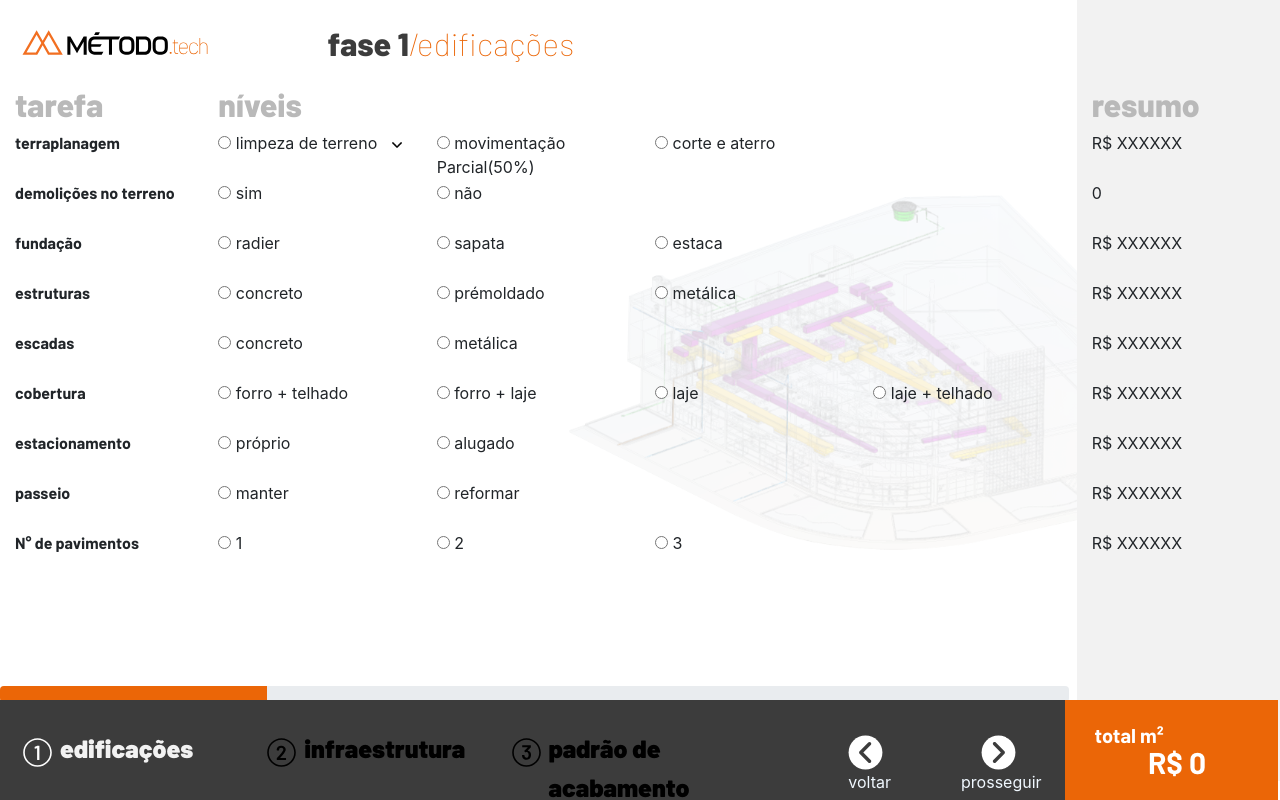
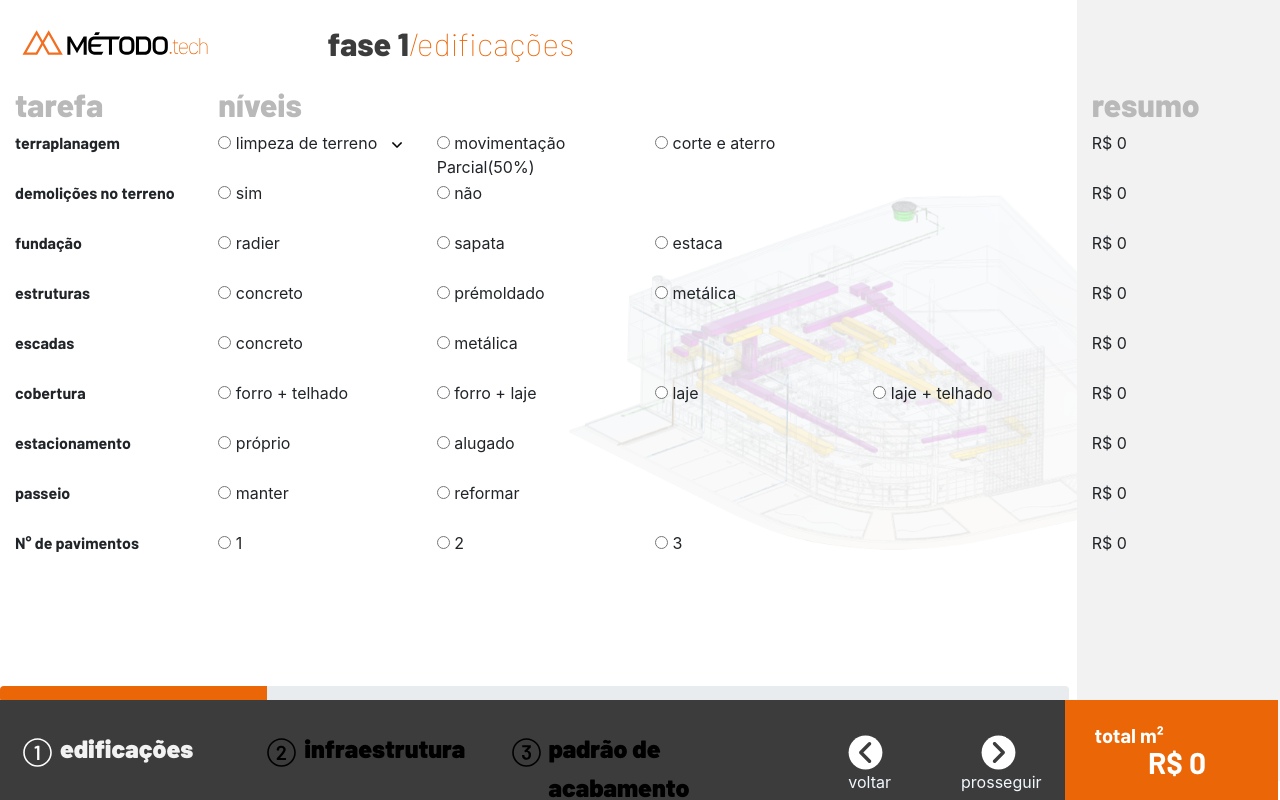
Before and after one commit to dieguto/metodo-construtor-virtual, a React (Create React App) app in the folder construtor-virtual/: page /reforma in a window 1280 px wide. Shown: the top 800 px of the page. Built offline with nearby package versions, Linux system fonts and the light colour scheme.

Commit message:
Enviando os dados do menu lateral

```diff
--- a/construtor-virtual/src/components/Edificacoes.js
+++ b/construtor-virtual/src/components/Edificacoes.js
@@ -449,7 +449,10 @@ export default class Edificacoes extends Component {
           </div>
           <div className="col-1  regular"></div>
           <div className="col-1  regular"></div>
-          <div className="col-2  regular menu-resumo">R$ XXXXXX</div>
+          <div className="col-2  regular menu-resumo">
+            {" "}
+            R$ {this.state.item1}
+          </div>
 
           {/* DEMOLIÇÕES DE TERRENO */}
 
@@ -477,7 +480,10 @@ export default class Edificacoes extends Component {
           </div>
           <div className="col-2  regular"></div>
           <div className="col-2  regular"></div>
-          <div className="col-2  regular menu-resumo">{this.state.item2}</div>
+          <div className="col-2  regular menu-resumo">
+            {" "}
+            R$ {this.state.item2}
+          </div>
 
           {/* FUNDAÇÃO */}
 
@@ -513,7 +519,10 @@ export default class Edificacoes extends Component {
             <span className=""> estaca</span>{" "}
           </div>
           <div className="col-2  regular"></div>
-          <div className="col-2  regular menu-resumo">R$ XXXXXX</div>
+          <div className="col-2  regular menu-resumo">
+            {" "}
+            R$ {this.state.item3}
+          </div>
 
           {/* ESTRUTURAS */}
 
@@ -549,7 +558,9 @@ export default class Edificacoes extends Component {
             metálica
           </div>
           <div className="col-2  regular"></div>
-          <div className="col-2  regular menu-resumo">R$ XXXXXX</div>
+          <div className="col-2  regular menu-resumo">
+            R$ {this.state.item4}
+          </div>
 
           {/* ESCADAS */}
 
@@ -576,7 +587,10 @@ export default class Edificacoes extends Component {
           </div>
           <div className="col-2  regular"></div>
           <div className="col-2  regular"></div>
-          <div className="col-2  regular menu-resumo"> R$ XXXXXX</div>
+          <div className="col-2  regular menu-resumo">
+            {" "}
+            R$ {this.state.item5}
+          </div>
 
           {/* COBERTURA */}
 
@@ -621,7 +635,10 @@ export default class Edificacoes extends Component {
             />{" "}
             laje + telhado
           </div>
-          <div className="col-2  regular menu-resumo"> R$ XXXXXX</div>
+          <div className="col-2  regular menu-resumo">
+            {" "}
+            R$ {this.state.item6}
+          </div>
 
           {/* ESTACIONAMENTO */}
 
@@ -648,7 +665,9 @@ export default class Edificacoes extends Component {
           </div>
           <div className="col-2  regular"></div>
           <div className="col-2  regular"></div>
-          <div className="col-2  regular menu-resumo">R$ XXXXXX</div>
+          <div className="col-2  regular menu-resumo">
+            R$ {this.state.item7}
+          </div>
 
           {/* PASSEIO */}
 
@@ -675,7 +694,10 @@ export default class Edificacoes extends Component {
           </div>
           <div className="col-2  regular"></div>
           <div className="col-2  regular"></div>
-          <div className="col-2  regular menu-resumo"> R$ XXXXXX</div>
+          <div className="col-2  regular menu-resumo">
+            {" "}
+            R$ {this.state.item8}
+          </div>
 
           {/* Numero de pavimentos */}
 
@@ -713,7 +735,10 @@ export default class Edificacoes extends Component {
             3
           </div>
           <div className="col-2  regular"></div>
-          <div className="col-2  regular menu-resumo"> R$ XXXXXX</div>
+          <div className="col-2  regular menu-resumo">
+            {" "}
+            R$ {this.state.item9}
+          </div>
 
           <div className="col-10 espacamento "></div>
           <div className="col-2 espacamento  menu-resumo"></div>
--- a/construtor-virtual/src/components/InfraEstrutura.js
+++ b/construtor-virtual/src/components/InfraEstrutura.js
@@ -434,7 +434,10 @@ export default class InfraEstrutura extends Component {
           <div className="col-1  regular"></div>
           <div className="col-1  regular"></div>
 
-          <div className="col-2  regular menu-resumo">R$ XXXXXX</div>
+          <div className="col-2  regular menu-resumo">
+            {" "}
+            R$ {this.state.item1}
+          </div>
 
           {/* ELÉTRICA COMUM */}
 
@@ -490,7 +493,10 @@ export default class InfraEstrutura extends Component {
             5000
           </div>
 
-          <div className="col-2  regular menu-resumo">R$ XXXXXX</div>
+          <div className="col-2  regular menu-resumo">
+            {" "}
+            R$ {this.state.item2}
+          </div>
 
           {/* REDE LÓGICA */}
 
@@ -518,7 +524,10 @@ export default class InfraEstrutura extends Component {
           <div className="col-2 "></div>
 
           <div className="col-2  regular"></div>
-          <div className="col-2  regular menu-resumo">R$ XXXXXX</div>
+          <div className="col-2  regular menu-resumo">
+            {" "}
+            R$ {this.state.item3}
+          </div>
 
           {/* DISTRIBUIÇÃO ELÉTRICA */}
 
@@ -576,7 +585,10 @@ export default class InfraEstrutura extends Component {
             5000
           </div>
 
-          <div className="col-2  regular menu-resumo">R$ XXXXXX</div>
+          <div className="col-2  regular menu-resumo">
+            {" "}
+            R$ {this.state.item4}
+          </div>
 
           {/* TELEFONIA */}
 
@@ -632,7 +644,10 @@ export default class InfraEstrutura extends Component {
             5000
           </div>
 
-          <div className="col-2  regular menu-resumo"> R$ XXXXXX</div>
+          <div className="col-2  regular menu-resumo">
+            {" "}
+            R$ {this.state.item5}
+          </div>
 
           {/* ILUMINAÇÃO */}
 
@@ -687,7 +702,10 @@ export default class InfraEstrutura extends Component {
             />{" "}
             5000
           </div>
-          <div className="col-2  regular menu-resumo"> R$ XXXXXX</div>
+          <div className="col-2  regular menu-resumo">
+            {" "}
+            R$ {this.state.item6}
+          </div>
 
           {/* ENTRADA DE ENERGIA */}
 
@@ -736,7 +754,10 @@ export default class InfraEstrutura extends Component {
             desmembrar entrada
           </div>
 
-          <div className="col-2  regular menu-resumo">R$ XXXXXX</div>
+          <div className="col-2  regular menu-resumo">
+            {" "}
+            R$ {this.state.item7}
+          </div>
 
           {/* BOMBEIROS */}
 
@@ -772,7 +793,10 @@ export default class InfraEstrutura extends Component {
             extintores
           </div>
           <div className="col-2  regular"></div>
-          <div className="col-2  regular menu-resumo"> R$ XXXXXX</div>
+          <div className="col-2  regular menu-resumo">
+            {" "}
+            R$ {this.state.item8}
+          </div>
 
           {/* Rede Hidráulica */}
 
@@ -810,7 +834,10 @@ export default class InfraEstrutura extends Component {
             nova alimentação
           </div>
           <div className="col-2  regular"></div>
-          <div className="col-2  regular menu-resumo"> R$ XXXXXX</div>
+          <div className="col-2  regular menu-resumo">
+            {" "}
+            R$ {this.state.item9}
+          </div>
 
           {/* ACESSIBILIDADE */}
 
@@ -846,7 +873,10 @@ export default class InfraEstrutura extends Component {
             rampa
           </div>
           <div className="col-2  regular"></div>
-          <div className="col-2  regular menu-resumo"> R$ XXXXXX</div>
+          <div className="col-2  regular menu-resumo">
+            {" "}
+            R$ {this.state.item10}
+          </div>
 
           <div className="col-10 espacamento "></div>
           <div className="col-2 espacamento  menu-resumo"></div>
--- a/construtor-virtual/src/components/PadraoAcabamento.js
+++ b/construtor-virtual/src/components/PadraoAcabamento.js
@@ -455,7 +455,10 @@ export default class PadraoAcabamento extends Component {
             5000
           </div>
 
-          <div className="col-2  regular menu-resumo">R$ XXXXXX</div>
+          <div className="col-2  regular menu-resumo">
+            {" "}
+            R$ {this.state.item1}
+          </div>
 
           {/* revestimento-parede */}
 
@@ -513,7 +516,10 @@ export default class PadraoAcabamento extends Component {
             <span className=""> 5000 </span>
           </div>
 
-          <div className="col-2  regular menu-resumo">R$ XXXXXX</div>
+          <div className="col-2  regular menu-resumo">
+            {" "}
+            R$ {this.state.item2}
+          </div>
 
           {/* forro */}
 
@@ -571,7 +577,10 @@ export default class PadraoAcabamento extends Component {
             <span className=""> 5000 </span>
           </div>
 
-          <div className="col-2  regular menu-resumo">R$ XXXXXX</div>
+          <div className="col-2  regular menu-resumo">
+            {" "}
+            R$ {this.state.item3}
+          </div>
 
           {/* caixilhos */}
 
@@ -600,7 +609,10 @@ export default class PadraoAcabamento extends Component {
           <div className="col-1  regular"></div>
           <div className="col-1  regular"></div>
 
-          <div className="col-2  regular menu-resumo">R$ XXXXXX</div>
+          <div className="col-2  regular menu-resumo">
+            {" "}
+            R$ {this.state.item4}
+          </div>
 
           {/* painel bdn */}
 
@@ -646,7 +658,10 @@ export default class PadraoAcabamento extends Component {
             drywall
           </div>
 
-          <div className="col-2  regular menu-resumo"> R$ XXXXXX</div>
+          <div className="col-2  regular menu-resumo">
+            {" "}
+            R$ {this.state.item5}
+          </div>
 
           {/* MOBILIARIO */}
 
@@ -674,7 +689,10 @@ export default class PadraoAcabamento extends Component {
           <div className="col-2  regular"></div>
           <div className="col-2  regular"></div>
 
-          <div className="col-2  regular menu-resumo"> R$ XXXXXX</div>
+          <div className="col-2  regular menu-resumo">
+            {" "}
+            R$ {this.state.item6}
+          </div>
 
           {/* persianas */}
 
@@ -729,7 +747,10 @@ export default class PadraoAcabamento extends Component {
             />{" "}
             5000
           </div>
-          <div className="col-2  regular menu-resumo"> R$ XXXXXX</div>
+          <div className="col-2  regular menu-resumo">
+            {" "}
+            R$ {this.state.item7}
+          </div>
 
           {/* vedacoes-internas-rd */}
 
@@ -768,7 +789,10 @@ export default class PadraoAcabamento extends Component {
           </div>
           <div className="col-2  regular"></div>
 
-          <div className="col-2  regular menu-resumo">R$ XXXXXX</div>
+          <div className="col-2  regular menu-resumo">
+            {" "}
+            R$ {this.state.item8}
+          </div>
 
           {/* fachada-rd */}
 
@@ -824,7 +848,10 @@ export default class PadraoAcabamento extends Component {
             5000
           </div>
 
-          <div className="col-2  regular menu-resumo"> R$ XXXXXX</div>
+          <div className="col-2  regular menu-resumo">
+            {" "}
+            R$ {this.state.item9}
+          </div>
 
           {/* comunicacao-visual-rd */}
 
@@ -872,7 +899,10 @@ export default class PadraoAcabamento extends Component {
             bandeira
           </div>
 
-          <div className="col-2  regular menu-resumo"> R$ XXXXXX</div>
+          <div className="col-2  regular menu-resumo">
+            {" "}
+            R$ {this.state.item10}
+          </div>
 
           {/* ESPAÇAMENTO */}
 
```
